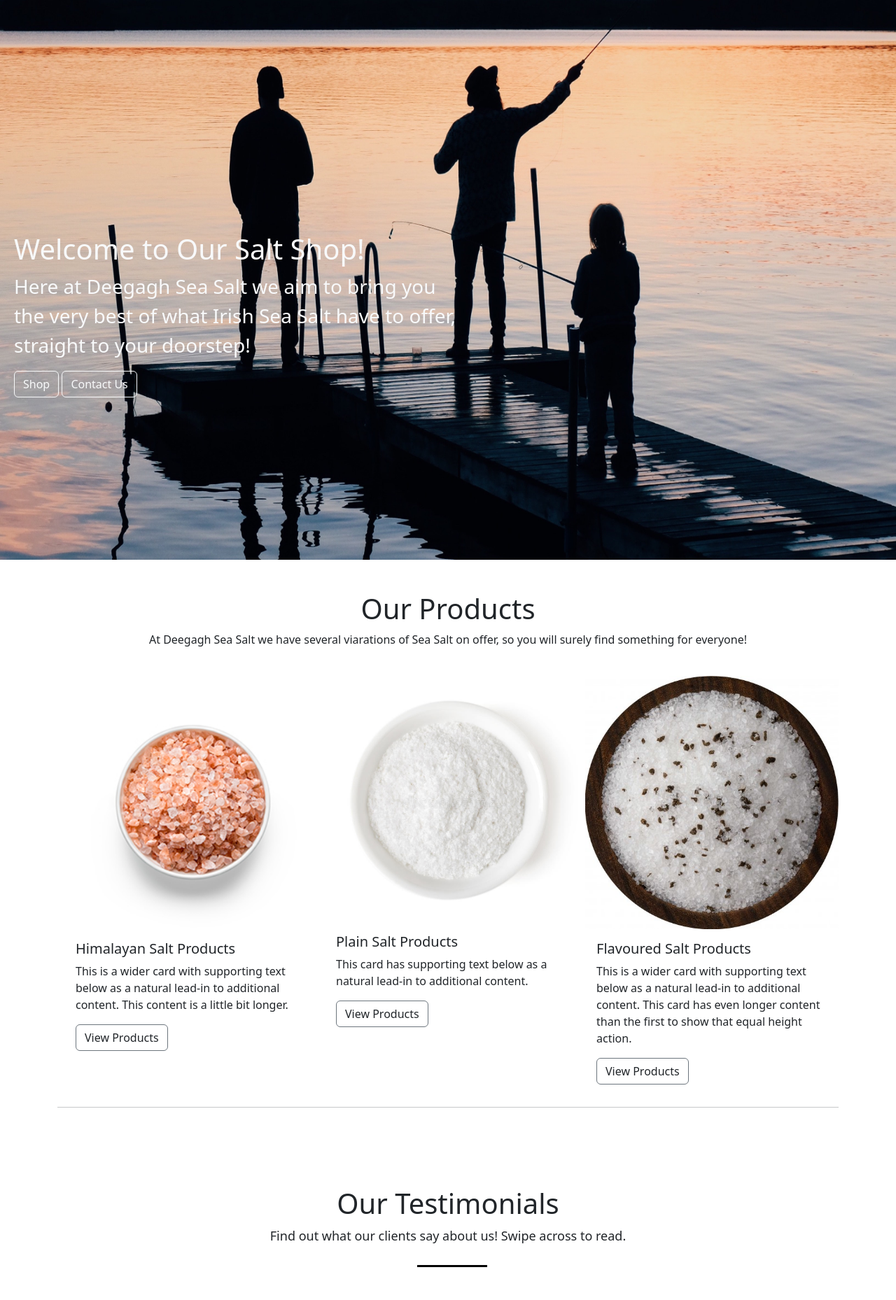
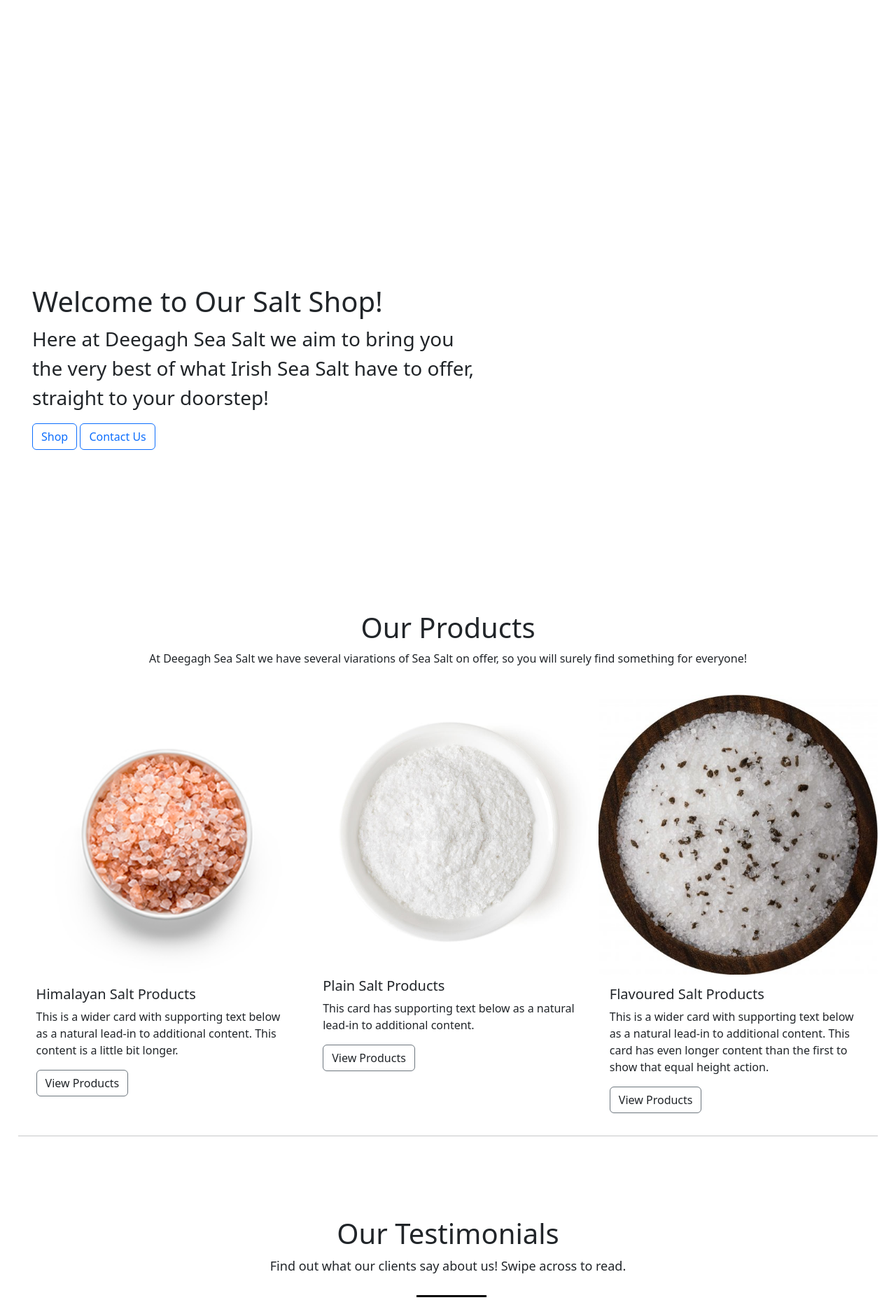
Before and after one commit to MeganNyhan/CI_PP5_SALT, a Django app: page / in a window 1280 px wide. Shown: the part 68-1926 px from the top of the page at 70% size. Run offline with Django 3.2, Linux system fonts and the light colour scheme; some libraries are stand-ins or nearby versions.

Commit message:
revert changes to previous commit

```diff
--- a/home/templates/home/index.html
+++ b/home/templates/home/index.html
@@ -2,8 +2,9 @@
 {% load static %}
 
 {% block content %}
-<!-- Header Image -->
-  <img src="{% static '/img/header.jpg' %}" class="card-img responsive" alt="Website image" style="width:100%; height:800px;">
+<div>
+  <div class="card text-black" style="border:none;">
+    <img src="{% static '/img/white.jpeg' %}" class="card-img " alt="..." style="width:100%; height:800px;">
     <div class="card-img-overlay">
       <br/>
       <br/>
@@ -11,26 +12,21 @@
       <br/>
       <br/>
       <br/>
-
     <div class="text">
-    <h1 class="fs-1 text-light">
+      <h1 class="fs-1 text-dark">
         Welcome to Our Salt Shop!
       </h1>
-    <p class="fs-3 fw-light text-light">
+      <p class="fs-3 fw-light text-dark">
         Here at Deegagh Sea Salt we aim to bring you <br> the very best of what Irish Sea Salt have to offer,
         <br> straight to your doorstep!
       </p>
-    <a class="btn btn-outline-light" href="{% url 'store' %}" role="button">Shop</a>
-    <a class="btn btn-outline-light" href="{% url 'contact' %}" role="button">Contact Us</a>
+      <a class="btn btn-outline-primary" href="{% url 'store' %}" role="button">Shop</a>
+      <a class="btn btn-outline-primary" href="{% url 'contact' %}" role="button">Contact Us</a>
     </div>
   </div>
   </div>
   </div>
   <br/><br/>
-<body>
-<div class="container">
-  <div class="row">
-<!-- End of Header Image -->
 <!-- Products Section -->
   <div class="products">
     <h1 class="text-center fw-light text-dark"> Our Products</h1>
```
Lines whose indentation alone changed are shown as unchanged.
